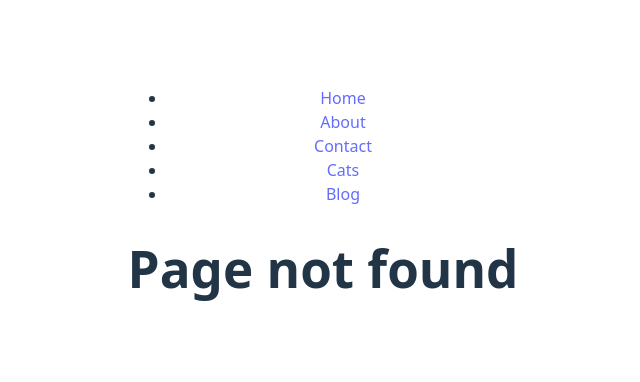
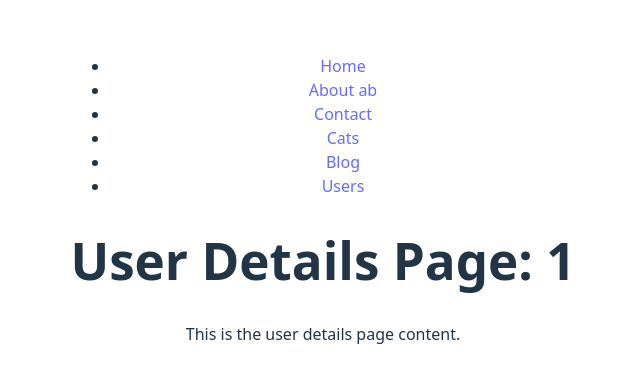
Before and after one commit to ninydev/pv33_node, a React (Vite) app in the folder 02_react_router_app/: page /users/1 in a window 1280 px wide. Before the commit this address had no page. Shown: the part 200-582 px from the top of the page, without its empty margins (317-957 px from the left). Built offline with nearby package versions, Linux system fonts and the light colour scheme.

Commit message:
Users Page

```diff
--- a/02_react_router_app/src/App.jsx
+++ b/02_react_router_app/src/App.jsx
@@ -1,12 +1,16 @@
 import './App.css'
 import {Link, Route, Routes} from "react-router-dom";
 import HomePage from "./pages/HomePage.jsx";
-import AboutPage from "./pages/AboutPage.jsx";
-import ContactPage from "./pages/ContactPage.jsx";
-import NotFoundPage from "./pages/NotFoundPage.jsx";
-import CatsPage from "./pages/CatsPage.jsx";
-import BlogPage from "./pages/BlogPage.jsx";
-import SinglePostPage from "./pages/SinglePostPage.jsx";
+import AboutPage from "./pages/static/AboutPage.jsx";
+import ContactPage from "./pages/static/ContactPage.jsx";
+import NotFoundPage from "./pages/shared/NotFoundPage.jsx";
+import CatsPage from "./pages/cats/CatsPage.jsx";
+import BlogPage from "./pages/blog/BlogPage.jsx";
+import SinglePostPage from "./pages/blog/SinglePostPage.jsx";
+import UsersListPage from "./pages/users/UsersListPage.jsx";
+import UserCreatePage from "./pages/users/UserCreatePage.jsx";
+import UserDetailsPage from "./pages/users/UserDetailsPage.jsx";
+import UserEditPage from "./pages/users/UserEditPage.jsx";
 
 function App() {
 
@@ -15,10 +19,11 @@ function App() {
         <nav>
             <ul>
                 <li><Link to='/'>Home</Link></li>
-                <li><Link to='/about'>About</Link></li>
+                <li><Link to='/about'>About</Link> <a href="/about"> ab </a> </li>
                 <li><Link to='/contact'>Contact</Link></li>
                 <li><Link to='/cats'>Cats</Link></li>
                 <li><Link to='/blog'>Blog</Link></li>
+                <li><Link to='/users'>Users</Link></li>
             </ul>
         </nav>
 
@@ -31,6 +36,13 @@ function App() {
                 <Route path="/blog" element={<BlogPage />} />
                 <Route path="/blog/:slug" element={<SinglePostPage />} />
 
+                <Route path="users">
+                    <Route index element={<UsersListPage />} />
+                    <Route path="new" element={<UserCreatePage />} />
+                    <Route path=":id" element={<UserDetailsPage />} />
+                    <Route path=":id/edit" element={<UserEditPage />} />
+                </Route>
+
                 <Route path="*" element={<NotFoundPage />} />
             </Routes>
         </main>
--- a/02_react_router_app/src/pages/BlogPage.jsx
+++ b/02_react_router_app/src/pages/blog/BlogPage.jsx
@@ -1,4 +1,4 @@
-import {usePageTitle} from "../hooks/usePageTitle.js";
+import {usePageTitle} from "../../hooks/usePageTitle.js";
 
 export default function BlogPage() {
     usePageTitle('Blog Page')
--- a/02_react_router_app/src/pages/CatsPage.jsx
+++ b/02_react_router_app/src/pages/cats/CatsPage.jsx
@@ -1,5 +1,5 @@
-import {usePageTitle} from "../hooks/usePageTitle.js";
-import RandomCatComponent from "../components/CatsComponents/RandomCatComponent.jsx";
+import {usePageTitle} from "../../hooks/usePageTitle.js";
+import RandomCatComponent from "../../components/CatsComponents/RandomCatComponent.jsx";
 
 export default function CatsPage(){
 
--- a/02_react_router_app/src/pages/AboutPage.jsx
+++ b/02_react_router_app/src/pages/static/AboutPage.jsx
@@ -1,4 +1,4 @@
-import {usePageTitle} from "../hooks/usePageTitle.js";
+import {usePageTitle} from "../../hooks/usePageTitle.js";
 
 export default function AboutPage() {
     usePageTitle('About Page');
--- a/02_react_router_app/src/pages/ContactPage.jsx
+++ b/02_react_router_app/src/pages/static/ContactPage.jsx
@@ -1,4 +1,4 @@
-import {usePageTitle} from "../hooks/usePageTitle.js";
+import {usePageTitle} from "../../hooks/usePageTitle.js";
 
 export default function ContactPage() {
     usePageTitle('Contact Page');
--- /dev/null
+++ b/02_react_router_app/src/pages/users/UserCreatePage.jsx
@@ -0,0 +1,8 @@
+export default function UserCreatePage() {
+    return(
+        <div>
+            <h1>User Create Page</h1>
+            <p>This is the user create page content.</p>
+        </div>
+    )
+}
--- /dev/null
+++ b/02_react_router_app/src/pages/users/UserDetailsPage.jsx
@@ -0,0 +1,11 @@
+import {useParams} from "react-router-dom";
+
+export default function UserDetailsPage() {
+    const {id} = useParams();
+    return(
+        <div>
+            <h1>User Details Page: {id}</h1>
+            <p>This is the user details page content.</p>
+        </div>
+    )
+}
--- /dev/null
+++ b/02_react_router_app/src/pages/users/UserEditPage.jsx
@@ -0,0 +1,11 @@
+import {useParams} from "react-router-dom";
+
+export default function UserEditPage() {
+    const {id} = useParams();
+    return(
+        <div>
+            <h1>User Edit Page: {id}</h1>
+            <p>This is the user edit page content.</p>
+        </div>
+    )
+}
--- /dev/null
+++ b/02_react_router_app/src/pages/users/UsersListPage.jsx
@@ -0,0 +1,8 @@
+export default function UsersListPage() {
+    return(
+        <div>
+            <h1>Users List Page</h1>
+            <p>This is the users list page content.</p>
+        </div>
+    )
+}
```
Also changed, not shown: 02_react_router_app/src/pages/blog/SinglePostPage.jsx (renamed from 02_react_router_app/src/pages/SinglePostPage.jsx), 02_react_router_app/src/pages/shared/NotFoundPage.jsx (renamed from 02_react_router_app/src/pages/NotFoundPage.jsx).
